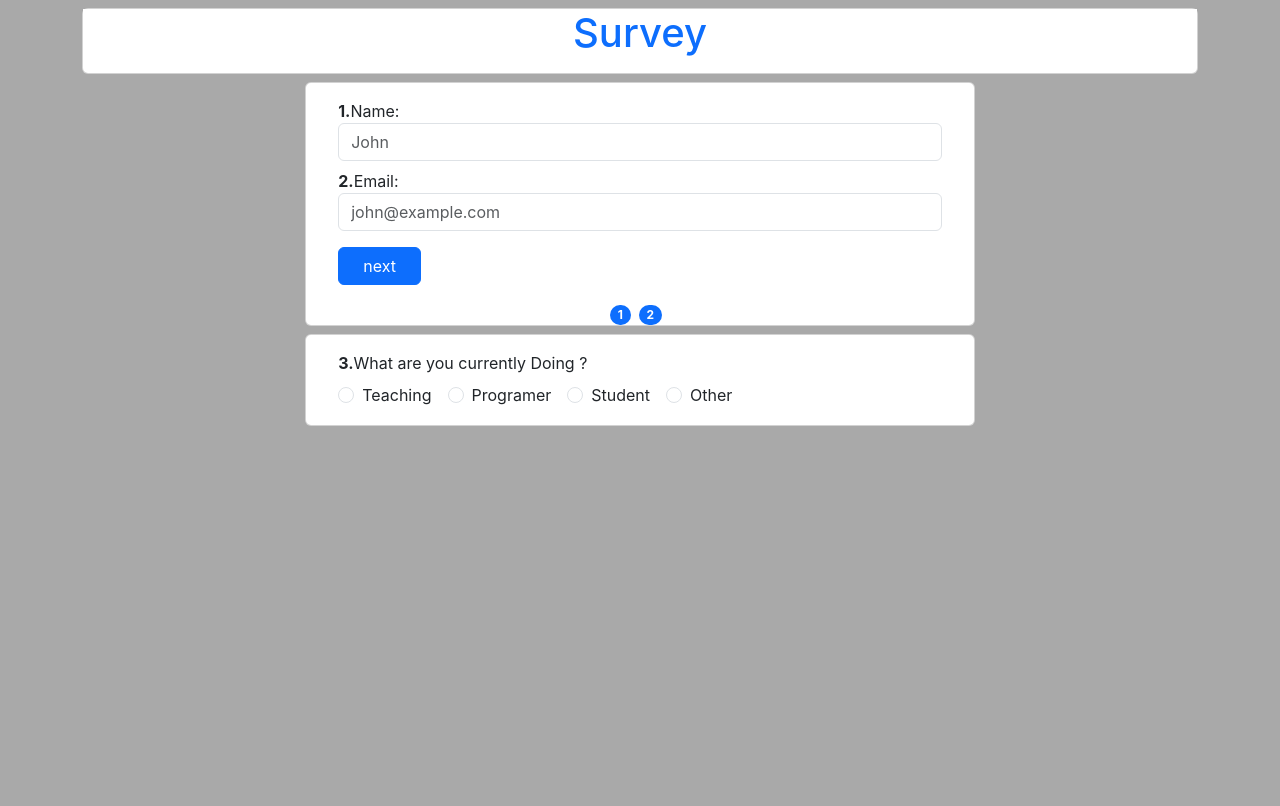
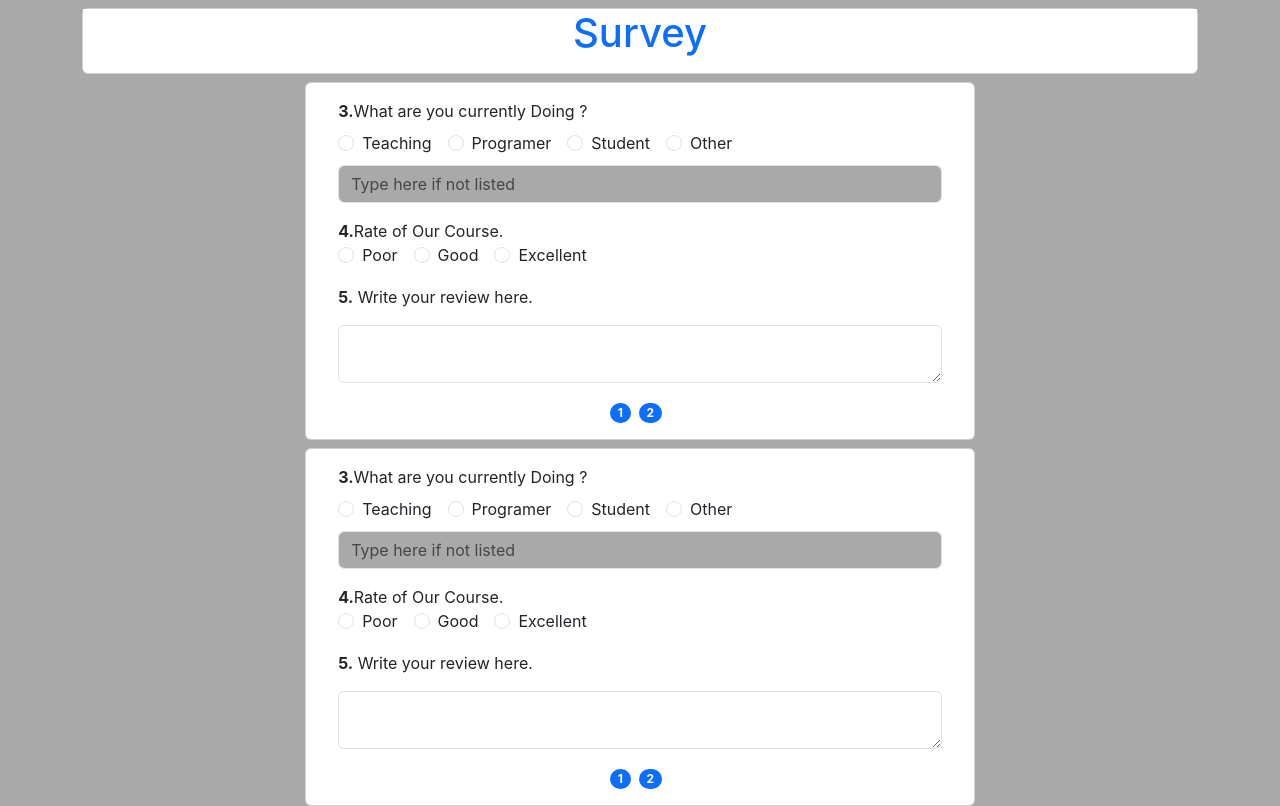
Before and after one commit to nareshgupta99/survey, a React (Create React App) app: page / in a window 1280 px wide. Built offline with nearby package versions, Linux system fonts and the light colour scheme.

Commit message:
details feature added

```diff
--- a/src/components/Details.js
+++ b/src/components/Details.js
@@ -1,6 +1,7 @@
 import React from 'react'
+import Question from './Question'
 
-export default function () {
+ function Details() {
   return (
     <div className="mt-2">
       <div className='card d-container  ' >
@@ -31,10 +32,11 @@ export default function () {
           <span className='badge rounded-pill text-bg-primary'>1</span>
           <span className='badge rounded-pill text-bg-primary mx-2 '>2</span>
         </center>
+      </div>
 
 
-      </div>
 
     </div>
   )
 }
+export default Question;
--- a/src/components/Question.js
+++ b/src/components/Question.js
@@ -1,6 +1,9 @@
 import React from 'react'
 
-export default function Question() {
+ function Question() {
+    const grey = {
+        backgroundColor: "darkgrey"
+    }
     return (
         <div className='d-container card mt-2' >
             <div className='card-body'>
@@ -15,7 +18,7 @@ export default function Question() {
                             </div>
                             <div class="form-check form-check-inline">
                                 <input className="form-check-input" type="radio" name="inlineRadioOptions" id="inlineRadio2" value="Programer" />
-                                <label className="form-check-label" for="inlineRadio2">Programer</label>
+                                <label className="form-check-label" for="inlineRadio2" >Programer</label>
                             </div>
                             <div class="form-check form-check-inline">
                                 <input className="form-check-input" type="radio" name="inlineRadioOptions" id="inlineRadio3" value="Student" />
@@ -26,13 +29,53 @@ export default function Question() {
                                 <label className="form-check-label" for="inlineRadio3">Other</label>
                             </div>
                         </div>
+                        <div >
+                            <input type="text" name="other" className="form-control mt-2" style={grey} placeholder='Type here if not listed'></input>
+                        </div >
+
+                        <div className="mt-3">
+                            <b>4.</b>Rate of Our Course.
+                        </div>
+                        <div class="form-check form-check-inline">
+                            <input className="form-check-input" type="radio" name="inlineRadioOptions" id="inlineRadio3" value="poor" />
+                            <label className="form-check-label" for="inlineRadio3">Poor</label>
+                        </div>
+
+                        <div class="form-check form-check-inline">
+                            <input className="form-check-input" type="radio" name="inlineRadioOptions" id="inlineRadio3" value="good" />
+                            <label className="form-check-label" for="inlineRadio3">Good</label>
+                        </div>
+
+                        <div class="form-check form-check-inline">
+                            <input className="form-check-input" type="radio" name="inlineRadioOptions" id="inlineRadio3" value="excelent" />
+                            <label className="form-check-label" for="inlineRadio3">Excellent</label>
+                        </div>
+                        <div className='mt-3'>
+                            <b>5.</b> Write your review here.
+                        </div>
+                        <div class="form-floating mt-3">
+                            <textarea class="form-control" placeholder="Leave a comment here" id="floatingTextarea"></textarea>
+
+                        </div>
+                    </div>
+                        <center className='mt-3'>
+                            <span className='badge rounded-pill text-bg-primary'>1</span>
+                            <span className='badge rounded-pill text-bg-primary mx-2 '>2</span>
+                        </center>
 
 
-                    </div>
+
+
+
                 </form>
 
-            </div>
+            </div >
 
-        </div>
+
+        </div >
+
     )
+
+
 }
+export default Question;
```
